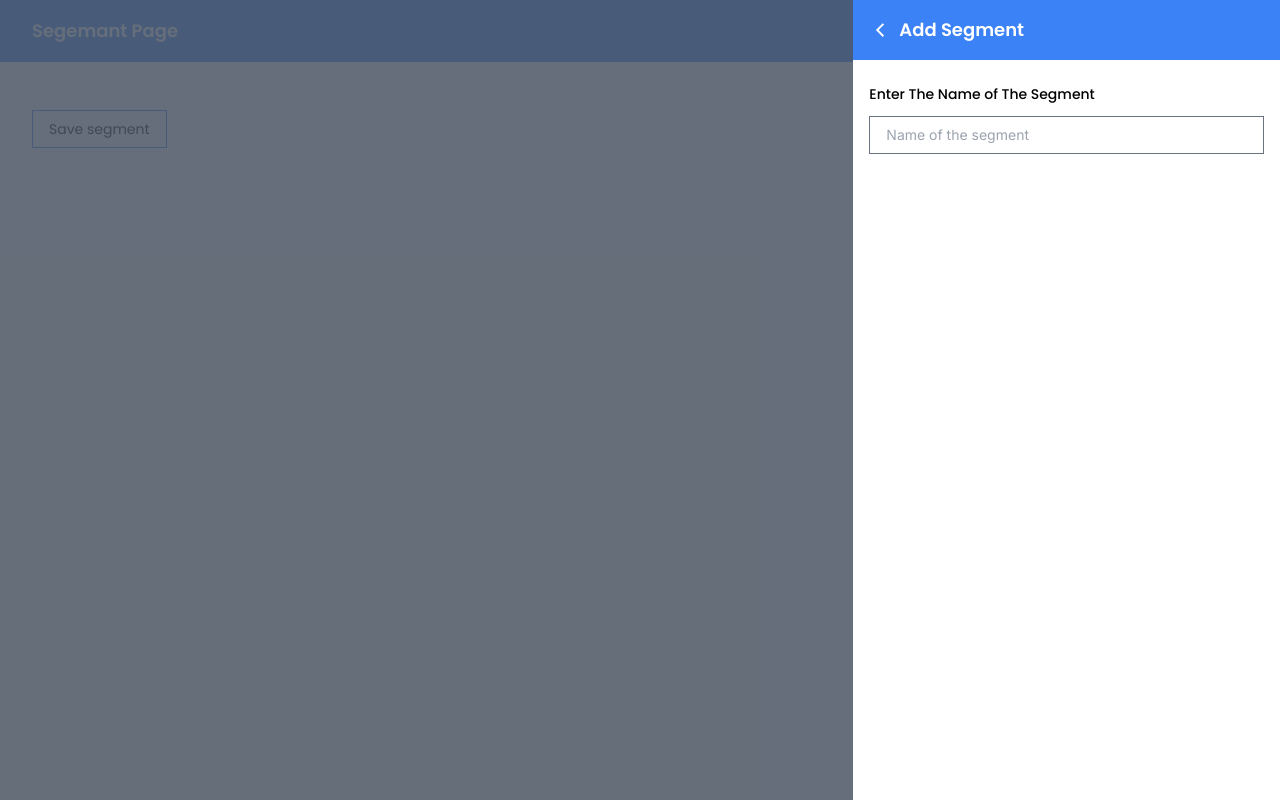
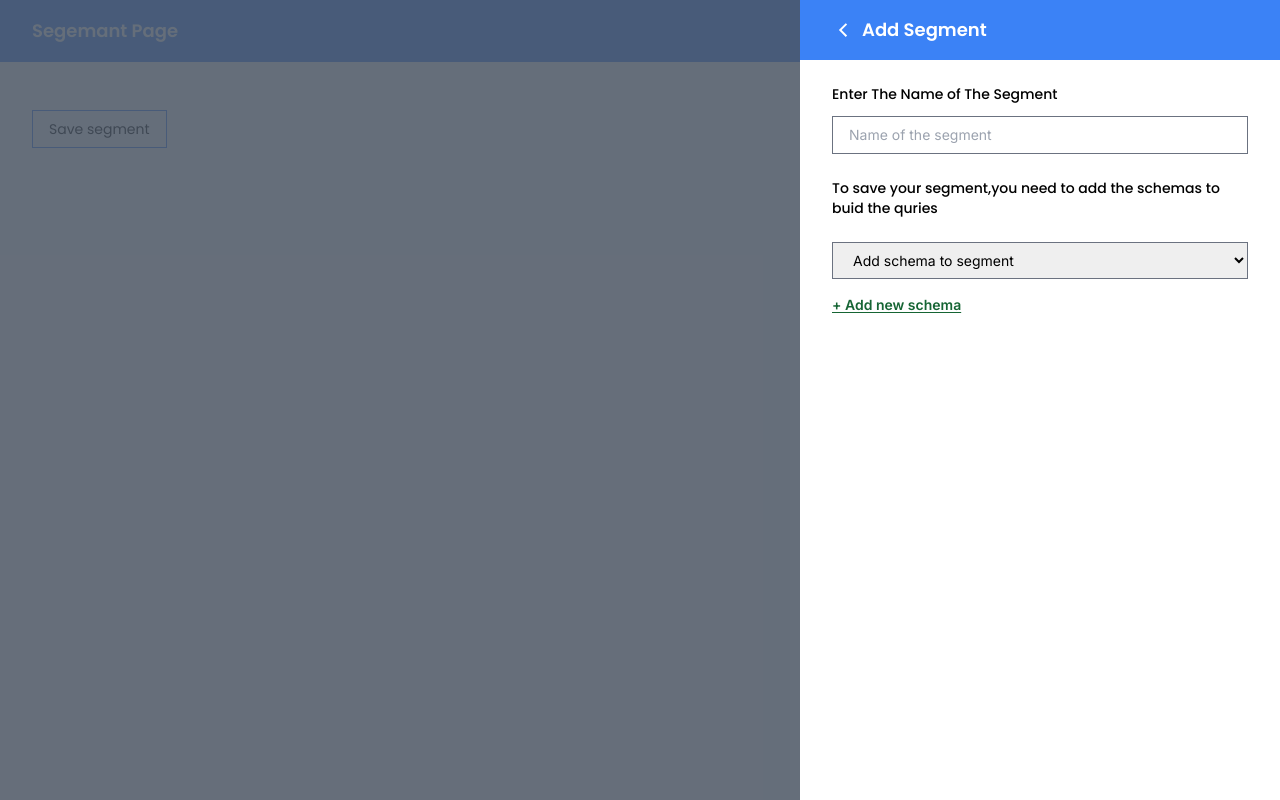
Before and after one commit to vedhatech002/Customer-labs-react-test, a React (Vite) app: page / in a window 1280 px wide. Both pictures are taken after a click on the button "Save segment". Built offline with nearby package versions, Linux system fonts and the light colour scheme.

Commit message:
feat: implement Add new schema funcnalities

```diff
--- /dev/null
+++ b/src/components/SchemasForm.jsx
@@ -0,0 +1,95 @@
+import { useState, useEffect } from "react";
+import initialSchemaOpt from "../utils/schemaOptions.json";
+
+const SchemasForm = () => {
+  const [availOpt, setAvailOpt] = useState(initialSchemaOpt);
+  const [newSchemaItem, setNewSchemaItem] = useState("");
+  const [schemaItems, setSchemaItems] = useState([]);
+
+  useEffect(() => {
+    // Update availOpt whenever schema items change
+    const updatedOpt = initialSchemaOpt.filter(
+      (option) => !schemaItems.includes(option.Value)
+    );
+    setAvailOpt(updatedOpt);
+  }, [schemaItems]);
+
+  //To Add new Schema to schemaItems
+  const handleaddNewSchema = () => {
+    if (newSchemaItem) {
+      console.log(newSchemaItem);
+      setSchemaItems((pre) => [...pre, newSchemaItem]);
+      setNewSchemaItem("");
+    }
+  };
+
+  //To change schemaItems whenever selected schema value changes
+  const handleSchemaChange = (index, value) => {
+    const updatedSchemaItems = [...schemaItems];
+    updatedSchemaItems[index] = value;
+    setSchemaItems(updatedSchemaItems);
+  };
+
+  return (
+    <form className="mt-6 w-full">
+      {schemaItems.length > 0 ? (
+        <div>
+          <h1 className="text-sm font-Poppins font-medium">Selected Schemas</h1>
+          <div className="mt-2 mb-6 py-8 border-[2px] px-3 border-blue-500 space-y-6">
+            {schemaItems.map((schema, index) => {
+              const selectedOpt = initialSchemaOpt.find(
+                (opt) => opt.Value === schema
+              );
+
+              return (
+                <select
+                  key={index}
+                  name={selectedOpt.Label}
+                  value={schema}
+                  className="text-sm font-Inter border-[1.5px] border-gray-500 px-4 py-2 outline-none focus:border-blue-500 w-full "
+                  onChange={(e) => handleSchemaChange(index, e.target.value)}
+                >
+                  <option value={schema}>{selectedOpt.Label}</option>
+                  {availOpt.map((option, index) => (
+                    <option key={index} value={option.Value}>
+                      {option.Label}
+                    </option>
+                  ))}
+                </select>
+              );
+            })}
+          </div>
+        </div>
+      ) : (
+        ""
+      )}
+      {/* add shema to segment  */}
+      <div className="w-full flex flex-col gap-4 ">
+        <select
+          value={newSchemaItem}
+          className="text-sm font-Inter border-[1.5px] border-gray-500 px-4 py-2 outline-none focus:border-blue-500 w-full "
+          onChange={(e) => {
+            setNewSchemaItem(e.target.value);
+          }}
+        >
+          <option className="" value="">
+            Add schema to segment
+          </option>
+          {availOpt.map((option, index) => (
+            <option key={index} value={option.Value}>
+              {option.Label}
+            </option>
+          ))}
+        </select>
+        <a
+          className="cursor-pointer text-sm underline underline-offset-2 text-green-800 font-semibold select-none"
+          onClick={handleaddNewSchema}
+        >
+          + Add new schema
+        </a>
+      </div>
+    </form>
+  );
+};
+
+export default SchemasForm;
--- a/src/components/SegmentPopup.jsx
+++ b/src/components/SegmentPopup.jsx
@@ -1,5 +1,6 @@
 import { useContext, useState } from "react";
 import appContext from "../utils/appContext";
+import SchemasForm from "./SchemasForm";
 
 const SegmentPopup = () => {
   const [segmentName, setSegmentName] = useState("");
@@ -7,16 +8,16 @@ const SegmentPopup = () => {
   const { isModalOpen, setIsPopupOpen } = useContext(appContext);
 
   return isModalOpen ? (
-    <section className="grid grid-cols-[2fr,1fr] h-screen w-full absolute top-0">
+    <section className="grid lg:grid-cols-[2fr,1.2fr] sm:grid-cols-[2fr,1.5fr] h-screen w-full absolute top-0 ">
       <div
-        className="bg-gray-600 bg-opacity-85"
+        className="bg-gray-600 bg-opacity-85 sm:block hidden"
         onClick={() => {
           setIsPopupOpen(false);
         }}
       ></div>
       <div className="bg-white">
         {/* popup header */}
-        <div className="py-4 px-4 bg-blue-500 text-white font-Poppins flex items-center gap-2">
+        <div className="py-4 px-8 bg-blue-500 text-white font-Poppins flex items-center gap-2">
           <span
             className="cursor-pointer"
             onClick={() => {
@@ -39,7 +40,7 @@ const SegmentPopup = () => {
           <h1 className="text-lg font-semibold">Add Segment</h1>
         </div>
         {/* popup body */}
-        <div className="px-4 mt-6">
+        <div className="px-8 mt-6">
           <div className="flex flex-col gap-3">
             <label className="font-Poppins text-sm font-medium">
               Enter The Name of The Segment
@@ -53,6 +54,14 @@ const SegmentPopup = () => {
               }}
             />
           </div>
+          {/* schema area */}
+          <div className="font-Inter mt-6">
+            <h4 className="font-Poppins text-sm font-medium">
+              To save your segment,you need to add the schemas to buid the
+              quries
+            </h4>
+            <SchemasForm />
+          </div>
         </div>
       </div>
     </section>
--- /dev/null
+++ b/src/utils/schemaOptions.json
@@ -0,0 +1,9 @@
+[
+  { "Label": "First Name", "Value": "first_name" },
+  { "Label": "Last Name", "Value": "last_name" },
+  { "Label": "Gender", "Value": "gender" },
+  { "Label": "Age", "Value": "age" },
+  { "Label": "Account Name", "Value": "account_name" },
+  { "Label": "City", "Value": "city" },
+  { "Label": "State", "Value": "state" }
+]
```
Also changed, not shown: public/chevron.svg (added).
